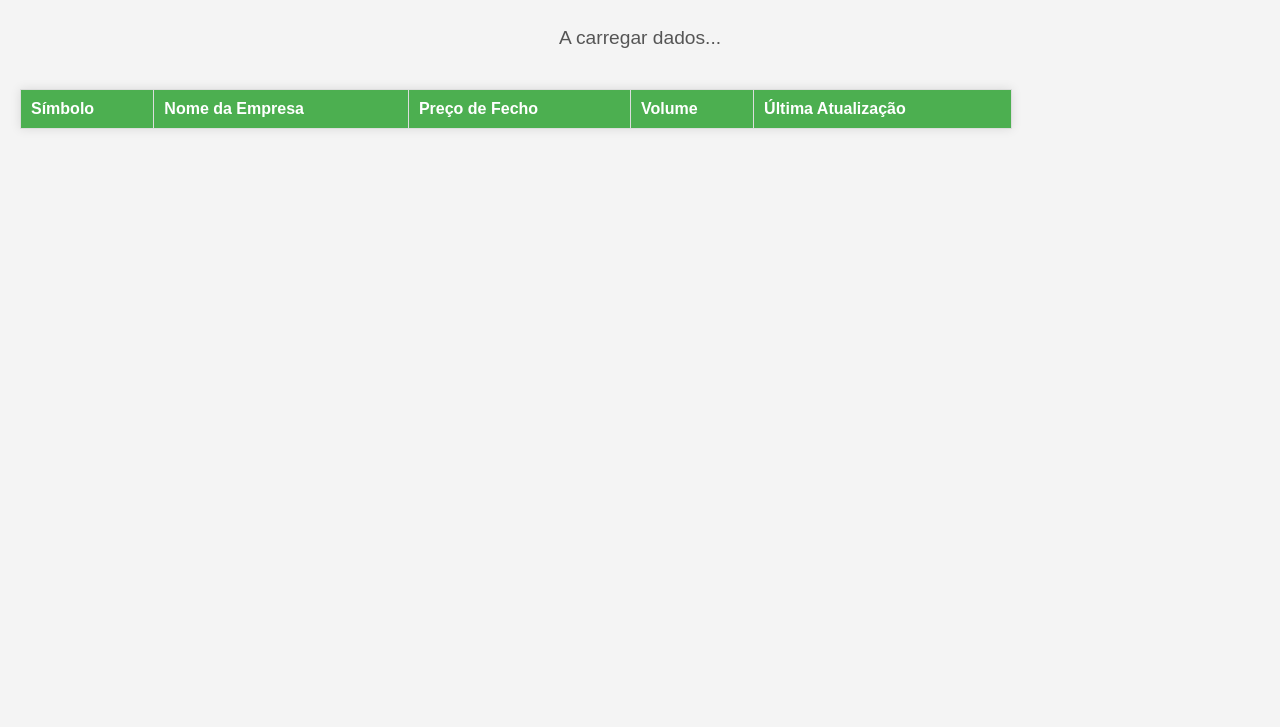
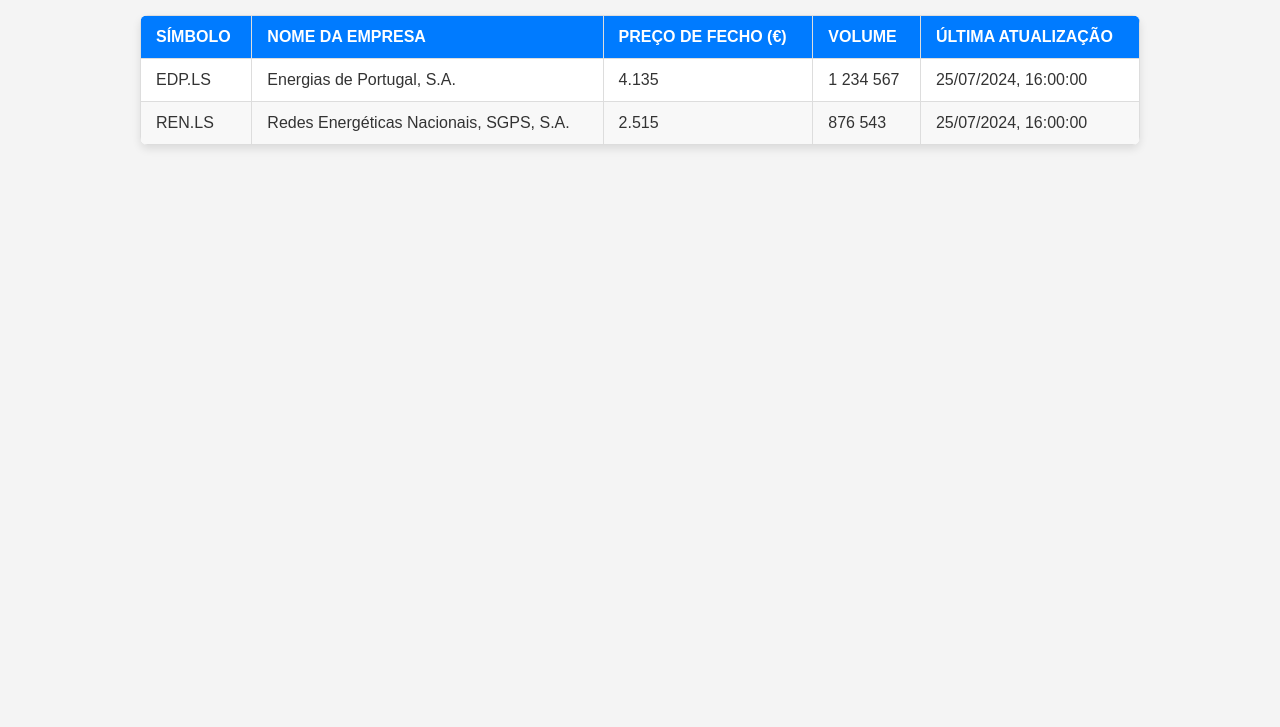
Before and after one commit to miguelt007/financas, a plain HTML site: page index.html in a window 1280 px wide. Shown: the part 73-800 px from the top of the page. Drawn offline with Linux system fonts and the light colour scheme.

Commit message:
Update index.html

```diff
--- a/index.html
+++ b/index.html
@@ -5,53 +5,89 @@
     <meta name="viewport" content="width=device-width, initial-scale=1.0">
     <title>Dados da Bolsa de Lisboa</title>
     <style>
+        /* Estilos CSS para a página e a tabela */
         body {
             font-family: Arial, sans-serif;
             margin: 20px;
             background-color: #f4f4f4;
+            color: #333;
         }
         h1 {
-            color: #333;
+            color: #0056b3;
+            text-align: center;
+            margin-bottom: 30px;
         }
         table {
-            width: 80%;
+            width: 90%;
+            max-width: 1000px;
             border-collapse: collapse;
-            margin-top: 20px;
+            margin: 20px auto; /* Centraliza a tabela */
             background-color: #fff;
-            box-shadow: 0 0 10px rgba(0, 0, 0, 0.1);
+            box-shadow: 0 4px 8px rgba(0, 0, 0, 0.1);
+            border-radius: 8px;
+            overflow: hidden; /* Garante que bordas arredondadas funcionem com bordas da célula */
         }
         th, td {
             border: 1px solid #ddd;
-            padding: 10px;
+            padding: 12px 15px;
             text-align: left;
         }
         th {
-            background-color: #4CAF50;
+            background-color: #007bff;
             color: white;
+            font-weight: bold;
+            text-transform: uppercase;
         }
         tr:nth-child(even) {
-            background-color: #f2f2f2;
+            background-color: #f8f8f8;
         }
         tr:hover {
-            background-color: #ddd;
+            background-color: #e9ecef;
+            cursor: pointer;
         }
         #loading {
             text-align: center;
-            padding: 20px;
-            font-size: 1.2em;
+            padding: 30px;
+            font-size: 1.4em;
             color: #555;
+            background-color: #fff;
+            border-radius: 8px;
+            width: 80%;
+            max-width: 600px;
+            margin: 50px auto;
+            box-shadow: 0 2px 4px rgba(0, 0, 0, 0.05);
         }
     </style>
 </head>
 <body>
     <h1>Dados da Bolsa de Lisboa (EDP e REN)</h1>
-    <div id="loading">A carregar dados...</div>
+
+    <div id="loading">
+        <p>A carregar dados da bolsa...</p>
+        <style>
+            .spinner {
+                border: 4px solid rgba(0, 0, 0, 0.1);
+                border-left-color: #007bff;
+                border-radius: 50%;
+                width: 30px;
+                height: 30px;
+                animation: spin 1s linear infinite;
+                margin: 10px auto;
+            }
+            @keyframes spin {
+                0% { transform: rotate(0deg); }
+                100% { transform: rotate(360deg); }
+            }
+        </style>
+        <div class="spinner"></div>
+    </div>
+
     <table id="stockTable">
         <thead>
             <tr>
                 <th>Símbolo</th>
                 <th>Nome da Empresa</th>
-                <th>Preço de Fecho</th>
+                <th>Preço de Fecho (€)</th>
                 <th>Volume</th>
                 <th>Última Atualização</th>
             </tr>
@@ -61,7 +97,97 @@
     </table>
 
     <script>
-        // --- CÓDIGO JAVASCRIPT SERÁ COLOCADO AQUI ---
+        document.addEventListener('DOMContentLoaded', () => {
+            const stockTableBody = document.querySelector('#stockTable tbody');
+            const loadingDiv = document.getElementById('loading');
+
+            // --- SIMULAÇÃO DA RESPOSTA DA API EODHD ---
+            // IMPORTANTE: Em um cenário real/produção, esta chamada NUNCA deve ser feita
+            // diretamente do JavaScript no navegador.
+            // A sua API Key seria exposta! A chamada à API EODHD deve ser feita por um backend (servidor).
+            // Este `mockApiResponse` simula os dados que o seu backend enviaria para o frontend.
+            const mockApiResponse = [
+                {
+                    "code": "EDP",
+                    "exchange": "LS",
+                    "timestamp": 1721923200, // Exemplo: 2024-07-25 16:00:00 WEST
+                    "gmtoffset": 0,
+                    "open": 4.100,
+                    "high": 4.150,
+                    "low": 4.080,
+                    "close": 4.135,
+                    "volume": 1234567,
+                    "previousClose": 4.110,
+                    "change": 0.025,
+                    "change_p": 0.61
+                },
+                {
+                    "code": "REN",
+                    "exchange": "LS",
+                    "timestamp": 1721923200, // Exemplo: 2024-07-25 16:00:00 WEST
+                    "gmtoffset": 0,
+                    "open": 2.500,
+                    "high": 2.530,
+                    "low": 2.490,
+                    "close": 2.515,
+                    "volume": 876543,
+                    "previousClose": 2.500,
+                    "change": 0.015,
+                    "change_p": 0.60
+                }
+            ];
+
+            // Função para formatar o timestamp Unix para uma data e hora legível
+            function formatTimestamp(timestamp) {
+                if (!timestamp) return 'N/A';
+                const date = new Date(timestamp * 1000); // Converte segundos Unix para milissegundos
+                return date.toLocaleString('pt-PT', {
+                    year: 'numeric',
+                    month: '2-digit',
+                    day: '2-digit',
+                    hour: '2-digit',
+                    minute: '2-digit',
+                    second: '2-digit'
+                });
+            }
+
+            // Função principal para carregar e exibir os dados
+            function loadStockData() {
+                loadingDiv.style.display = 'block'; // Mostra a mensagem de carregamento
+
+                // Simulamos um pequeno atraso (como se estivéssemos a buscar dados da rede)
+                setTimeout(() => {
+                    loadingDiv.style.display = 'none'; // Esconde a mensagem de carregamento
+
+                    if (mockApiResponse && Array.isArray(mockApiResponse)) {
+                        mockApiResponse.forEach(stock => {
+                            const row = stockTableBody.insertRow(); // Cria uma nova linha na tabela
+
+                            // Insere as células (colunas) na linha com os dados
+                            row.insertCell().textContent = `${stock.code}.${stock.exchange}`;
+
+                            // Define um nome de empresa. Nota: A API real-time da EODHD não inclui
+                            // o nome completo da empresa. Teria que ser obtido de outra API (EODHD Fundamental Data)
+                            // ou de uma lista estática no seu código.
+                            let companyName = "Desconhecido";
+                            if (stock.code === "EDP") companyName = "Energias de Portugal, S.A.";
+                            else if (stock.code === "REN") companyName = "Redes Energéticas Nacionais, SGPS, S.A.";
+                            row.insertCell().textContent = companyName;
+
+                            row.insertCell().textContent = stock.close ? stock.close.toFixed(3) : 'N/A'; // Formata para 3 casas decimais
+                            row.insertCell().textContent = stock.volume ? stock.volume.toLocaleString('pt-PT') : 'N/A';
+                            row.insertCell().textContent = formatTimestamp(stock.timestamp);
+                        });
+                    } else {
+                        // Se não houver dados ou o formato for inesperado
+                        stockTableBody.innerHTML = '<tr><td colspan="5">Nenhum dado encontrado ou formato inesperado.</td></tr>';
+                    }
+                }, 1500); // Simula um atraso de 1.5 segundos
+            }
+
+            // Chama a função para carregar os dados quando a página estiver pronta
+            loadStockData();
+        });
     </script>
 </body>
 </html>
```
